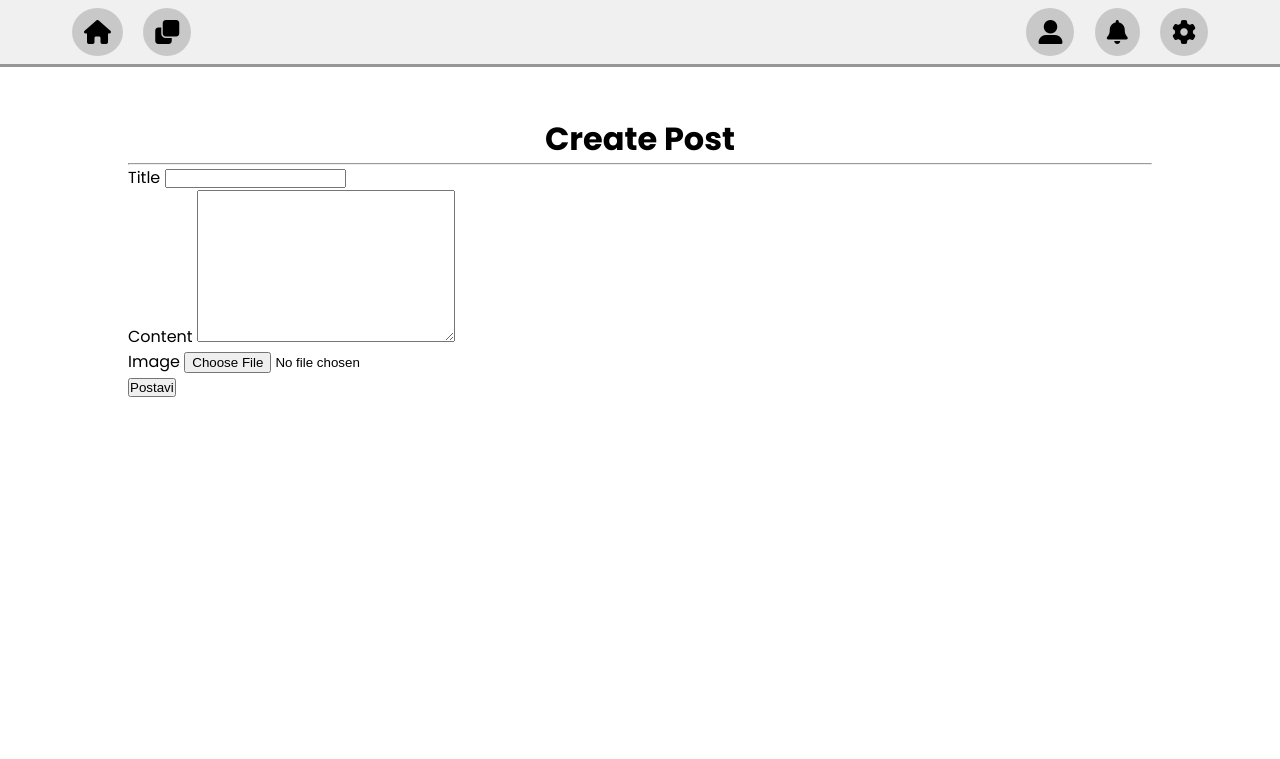
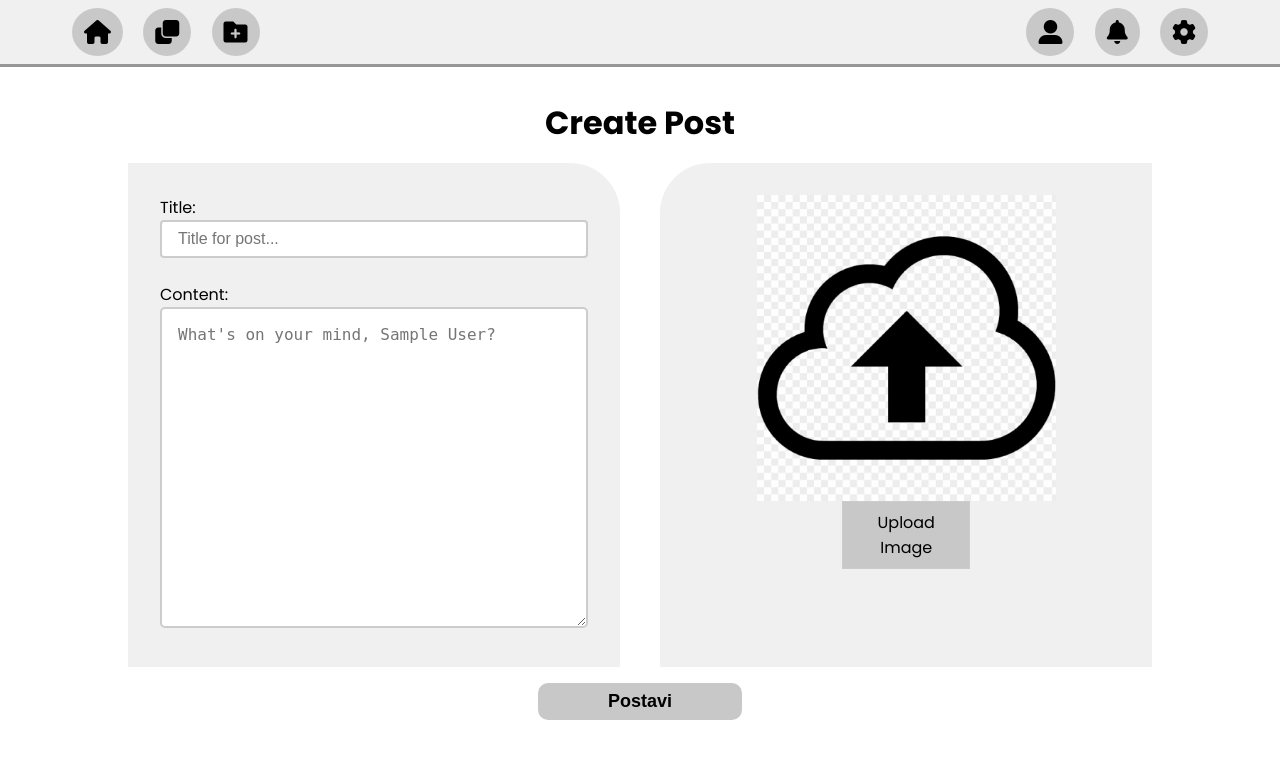
Before and after one commit to darkopokoracki/drustvena-mreza-flask, a Flask app: page /create_post in a window 1280 px wide. Shown: the top 759 px of the page. Run offline with Flask 2, Linux system fonts and the light colour scheme; the visitor is signed in with stand-in values (Sample User, id 1).

Commit message:
create_post template completed

```diff
--- a/TODOS.txt
+++ b/TODOS.txt
@@ -1,5 +1,5 @@
 - Taskovi:
-1. Srediti create_post stranicu.
+(1). Srediti create_post stranicu.
 2. Na pofil stranici ucitati sve postove koje je taj korisnik objavio i omoguciti mu da obrise
 3. Srediti Home Stranicu
 (4). Ako korisnik nije ulogovan ili ako nije ulogovan,
--- a/static/css/base.css
+++ b/static/css/base.css
@@ -32,7 +32,7 @@ header {
     padding: .5rem 4rem;
     align-items: center;
     background: rgb(240, 240, 240);
-    margin-bottom: 3rem;
+    margin-bottom: 2rem;
     border-bottom: 3px solid rgb(150, 150, 150);
     position: sticky;
     top: 0;
--- /dev/null
+++ b/static/css/create_post.css
@@ -0,0 +1,86 @@
+.create-post-container {
+    display: flex;
+    justify-content: space-between;
+}
+
+.create-post-text {
+    width: 48%;
+    padding: 2rem;
+    background-color: rgb(240, 240, 240);
+    border-top-right-radius: 50px;
+}
+
+.create-post-image {
+    width: 48%;
+    padding: 2rem;
+    background-color: rgb(240, 240, 240);
+    border-top-left-radius: 50px;
+}
+
+h1 {
+    margin-bottom: 1rem;
+}
+
+#title {
+    width: 100%;
+    padding: .5rem 1rem;
+    border: 2px solid #ccc;
+    border-radius: 4px;
+    margin-bottom: 1.5rem;
+    font-size: 1rem;
+}
+
+#textarea-content {
+    width: 100%;
+    border: 2px solid #ccc;
+    border-radius: 5px;
+    padding: 1rem;
+    font-size: 1rem;
+}
+
+#image {
+    display: none;
+}
+
+#image-label {
+    border: 1px solid #ccc;
+    display: inline-block;
+    padding: .5rem;
+    background: rgb(200, 200, 200);
+    display: block;
+    width: 30%;
+    margin: 0 auto;
+    text-align: center;
+}
+
+#image-label:hover {
+    background-color: black;
+    color: white;
+    cursor: pointer;
+    transition: 300ms;
+}
+
+#post-image {
+    display: block;
+    margin: 0 auto;
+}
+
+#submit-btn {
+    background: rgb(200, 200, 200);
+    padding: .5rem;
+    display: block;
+    width: 20%;
+    margin: 0 auto;
+    border: none;
+    margin-top: 1rem;
+    font-size: 1.125rem;
+    font-weight: bold;
+    border-radius: 10px;
+}
+
+#submit-btn:hover {
+    background-color: black;
+    color: white;
+    cursor: pointer;
+    transition: 300ms;
+}
--- /dev/null
+++ b/static/js/create_post.js
@@ -0,0 +1,30 @@
+
+function uploadImage() {
+    let extensionError = document.getElementById('extension-error');
+    let pictureInput = document.getElementById('image');
+
+    let picturePath = pictureInput.value;
+    let pictureExtension = picturePath.split('.').slice(-1)[0];
+    let allowed = false;
+
+    let allowd_extensions = ['png', 'jpg', 'jpeg'];
+
+    for (let i = 0; i < allowd_extensions.length; i++) {
+        if (pictureExtension === allowd_extensions[i]) {
+            allowed = true;
+        }
+    }
+
+    if (allowed === true) {
+        extensionError.innerText = '';
+        let fReader = new FileReader();
+        fReader.readAsDataURL(pictureInput.files[0]);
+        fReader.onloadend = function(event) {
+            let picture = document.getElementById('post-image');
+            picture.src = event.target.result;
+            picture.style.maxWidth = '100%';
+        }
+    } else {
+        extensionError.innerText = 'Ekstenzija nije dozvolljena...'
+    }
+}
--- a/templates/base.html
+++ b/templates/base.html
@@ -23,9 +23,14 @@
             <a href="/home">
                 <i class="fas fa-home"></i>
             </a>
+            {% if 'username' in session %}
             <a href="/posts">
                 <i class="fas fa-clone"></i>
             </a>
+            <a href="/create_post">
+                <i class="fas fa-folder-plus"></i>
+            </a>
+            {% endif %}
         </div>
 
         <div>
@@ -33,9 +38,13 @@
             <a href="/profile/{{ session['username'] }}">
                 <i class="fas fa-user-alt"></i>
             </a>
-            {% endif %}
+
             <i class="fas fa-bell"></i>
             <i class="fas fa-cog"></i>
+            {% else %}
+            <a href="/register" class="register-link">Register</a>
+            <a href="/login" class="login-link">Login</a>
+            {% endif %}
         </div>
     </header>
 
--- a/templates/create_post.html
+++ b/templates/create_post.html
@@ -1,35 +1,47 @@
 {% extends 'base.html' %}
+
+{% block link %}
+<link rel="stylesheet" href="{{ url_for('static', filename='css/create_post.css') }}">
+{% endblock %}
 
 {% block title %} Create Post {% endblock %}
 
 
 {% block content %}
     <h1>Create Post</h1>
-    <hr>
     <form action="/create_post" method="POST" enctype="multipart/form-data">
+        <div class="create-post-container">
+            <div class="create-post-text">
                 <div class="group">
-            <label for="title">Title</label>
-            <input type="text" name="title" id="title">
+                    <label for="title">Title: </label>
+                    <input type="text" name="title" id="title" placeholder="Title for post...">
                     <span>{{ title_error }}</span>
                 </div>
 
                 <div class="group">
-            <label for="content">Content</label>
-            <textarea name="content" id="content" cols="30" rows="10">
-
-            </textarea>
+                    <label for="content">Content: </label>
+                    <textarea placeholder="What's on your mind, {{ session['firstname'] }}?" name="content" id="textarea-content" rows='15'></textarea>
                     <span>{{ content_error }}</span>
                 </div>
+            </div>
 
-        <div class="froup">
-            <label for="image">Image</label>
-            <input type="file" name="image" id="image">
+            <div class="create-post-image">
+                <div class="group">
+                    <img src="/static/images/posts/upload.png"
+                        style="max-width: 70%;" id="post-image" alt="Upload image">
+                    <label for="image" id="image-label">Upload Image</label>
+                    <input type="file" name="image" id="image" onchange="uploadImage();">
                     <span>{{ image_error }}</span>
-            <span>{{ extension_error }}</span>
+                    <span id="extension-error">{{ extension_error }}</span>
+                </div>
+            </div>
         </div>
 
         <div>
-            <input type="submit" value="Postavi">
+            <input type="submit" value="Postavi" id="submit-btn">
         </div>
     </form>
+
+
+    <script src="{{ url_for('static', filename='js/create_post.js') }}"></script>
 {% endblock %}
```
Also changed, not shown: static/images/posts/desktop.jpg (added), static/images/posts/upload.png (added), static/images/profile/zetong-li-VAT6XKKwaIE-unsplash.jpg (added). Lines whose indentation alone changed are shown as unchanged.
